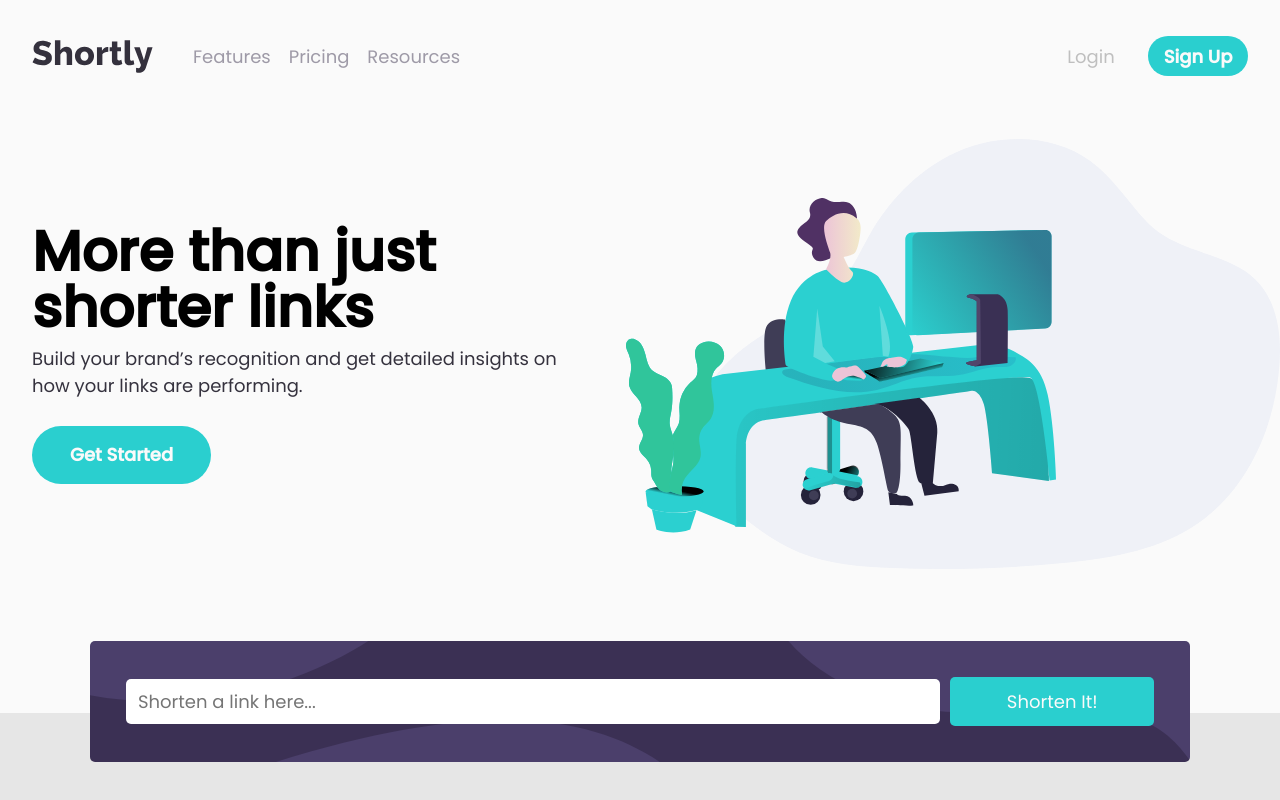
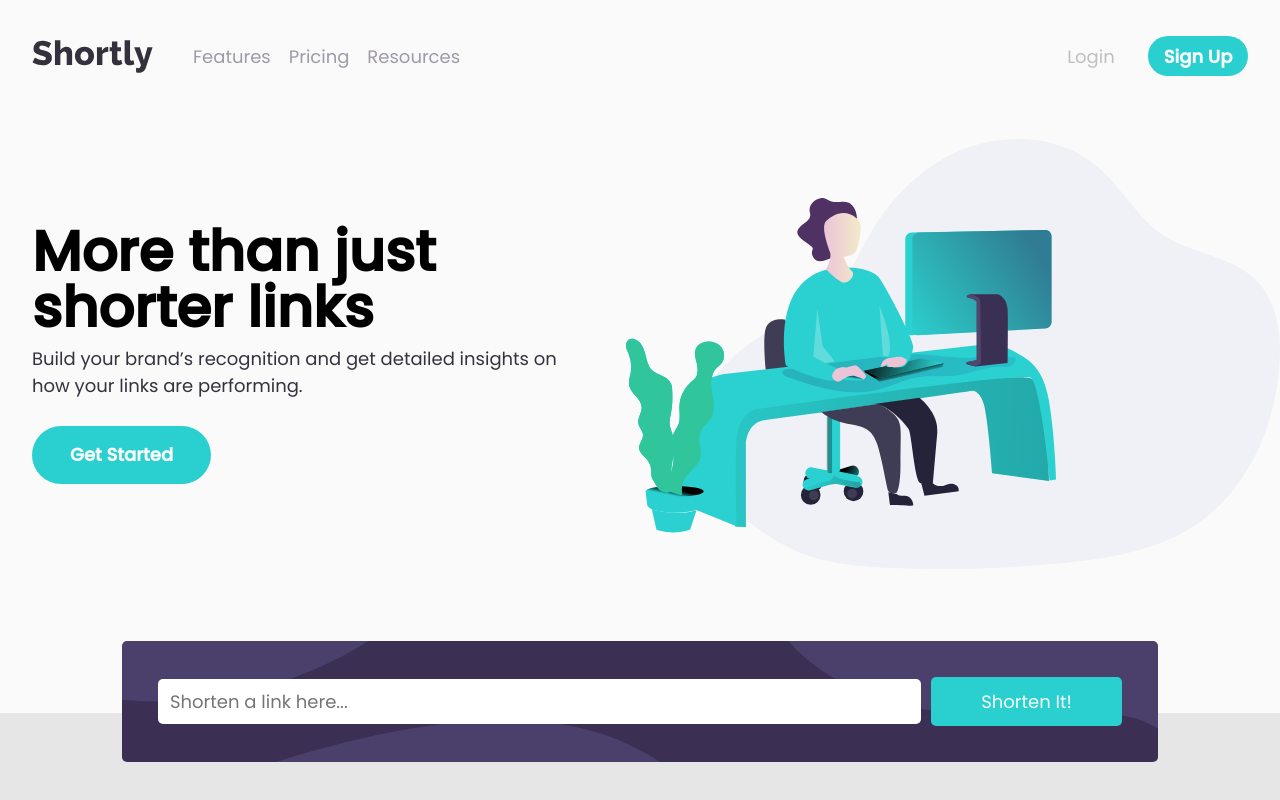
Before and after one commit to goranzu/fm-challenge-url-shortener, a React (Create React App) app: page / in a window 1280 px wide. Shown: the top 800 px of the page. Built offline with nearby package versions, Linux system fonts and the light colour scheme.

Commit message:
api request and showing result on screen

```diff
--- /dev/null
+++ b/src/components/LoadingSpinner.js
@@ -0,0 +1,14 @@
+import React from "react";
+
+function LoadingSpinner() {
+  return (
+    <div className="lds-ellipsis">
+      <div></div>
+      <div></div>
+      <div></div>
+      <div></div>
+    </div>
+  );
+}
+
+export default LoadingSpinner;
--- a/src/components/Results.js
+++ b/src/components/Results.js
@@ -1,26 +1,27 @@
-import React from "react";
+import React, { useState } from "react";
 import UrlForm from "./UrlForm";
+import LoadingSpinner from "./LoadingSpinner";
 
 function Results() {
+  const [shortLinks, setShortlinks] = useState([]);
+  const [loading, setLoading] = useState(false);
   return (
     <section className="results container">
-      <UrlForm />
-      <div hidden>
-        <div className="result">
-          <p className="original-url">https://frontendmentor.io</p>
-          <p className="short-url">https://rel.ink/4ksa</p>
-          <button className="btn t-green">Copy</button>
-        </div>
-        <div className="result">
-          <p className="original-url">https://frontendmentor.io</p>
-          <p className="short-url">https://rel.ink/4ksa</p>
-          <button className="btn t-green">Copy</button>
-        </div>
-        <div className="result">
-          <p className="original-url">https://frontendmentor.io</p>
-          <p className="short-url">https://rel.ink/4ksa</p>
-          <button className="btn t-green">Copy</button>
-        </div>
+      <UrlForm
+        setLoading={setLoading}
+        shortLinks={shortLinks}
+        setShortlinks={setShortlinks}
+      />
+      <div>
+        {loading && <LoadingSpinner />}
+        {shortLinks.length > 0 &&
+          shortLinks.map((link) => (
+            <div key={link.shortLink} className="result">
+              <p className="original-url">{link.originalLink}</p>
+              <p className="short-url">{link.shortLink}</p>
+              <button className="btn t-green">Copy</button>
+            </div>
+          ))}
       </div>
     </section>
   );
--- a/src/components/UrlForm.js
+++ b/src/components/UrlForm.js
@@ -1,20 +1,83 @@
-import React from "react";
+import React, { useState } from "react";
+import PropTypes from "prop-types";
 
-function UrlForm() {
+/*
+error_code
+1 	No URL specified ("url" parameter is empty)
+2 	Invalid URL submitted
+3 	Rate limit reached. Wait a second and try again
+4 	IP-Address has been blocked because of violating our terms of service
+5 	shrtcode code (slug) already taken/in use
+6 	Unknown error
+7 	No code specified ("code" parameter is empty)
+8 	Invalid code submitted (code not found/there is no such short-link)
+9 	Missing required parameters
+10 	Trying to shorten a disallowed Link. More information on disallowed links
+*/
+
+const API_URL = "https://api.shrtco.de/v2/";
+
+function shortenPath(url) {
+  return `/shorten?url=${url}`;
+}
+
+function UrlForm({ shortLinks, setShortlinks, setLoading }) {
+  const [url, setUrl] = useState("");
+  const [error, setError] = useState("");
+
+  async function handleSubmit(e) {
+    const URL_REGEX = /[-a-zA-Z0-9@:%._+~#=]{1,256}\.[a-zA-Z0-9()]{1,6}\b([-a-zA-Z0-9()@:%_+.~#?&//=]*)/;
+    setError("");
+    setLoading(false);
+    e.preventDefault();
+    if (!URL_REGEX.test(url) || url.length === 0) {
+      return setError("Please enter a valid url.");
+    }
+
+    setLoading(true);
+    try {
+      const response = await fetch(`${API_URL}${shortenPath(url)}`);
+      let data;
+      if (response.ok) {
+        data = await response.json();
+      } else {
+        console.log("error", data);
+      }
+
+      const link = {
+        originalLink: data.result.original_link,
+        shortLink: data.result.full_short_link,
+      };
+
+      setShortlinks([...shortLinks, link]);
+      setUrl("");
+      setLoading(false);
+    } catch (error) {
+      console.log(error);
+      setLoading(false);
+      setError(error.message);
+    }
+  }
+
   return (
-    <form className="url-form">
+    <form onSubmit={handleSubmit} className="url-form">
       <label className="sr-only" htmlFor="url">
         URL
       </label>
+      <div className="form-group">
         <input
+          value={url}
+          onChange={(e) => {
+            setError("");
+            setUrl(e.target.value);
+          }}
           type="text"
           name="url"
           id="url"
           placeholder="Shorten a link here..."
         />
-      <p className="error-message" hidden>
-        Please add a link
-      </p>
+        {error.length > 0 && <p className="error-message">{error}</p>}
+      </div>
       <button type="submit" className="btn bg-green">
         Shorten It!
       </button>
@@ -22,4 +85,10 @@ function UrlForm() {
   );
 }
 
+UrlForm.propTypes = {
+  shortLinks: PropTypes.array.isRequired,
+  setShortlinks: PropTypes.func.isRequired,
+  setLoading: PropTypes.func.isRequired,
+};
+
 export default UrlForm;
--- a/src/index.css
+++ b/src/index.css
@@ -304,6 +304,21 @@ main > section + section {
 
 .results {
   margin-top: -8em;
+  max-width: 1100px;
+}
+
+.results .result {
+  background-color: var(--clr-neutral-300);
+  display: grid;
+  grid-template-columns: 4fr 2fr 1fr;
+  gap: 10px;
+  padding: 1em;
+  margin-top: 1em;
+  border-radius: var(--br);
+}
+
+.result .original-url {
+  justify-self: start;
 }
 
 .url-form {
@@ -315,7 +330,6 @@ main > section + section {
   background-color: var(--clr-primary-500);
   padding: 1em;
   border-radius: var(--br);
-  max-width: 1100px;
   margin-left: auto;
   margin-right: auto;
 }
@@ -342,16 +356,23 @@ main > section + section {
   border: 3px solid var(--clr-secondary);
 }
 
+.url-form .form-group {
+  position: relative;
+}
+
 .url-form .error-message {
   color: var(--clr-secondary);
   text-align: left;
   font-size: 0.8rem;
-  margin-top: 0.25em;
+  /* margin-top: 0.25em; */
   font-style: italic;
+  position: absolute;
+  bottom: -22px;
+  left: 10px;
 }
 
 .url-form .btn {
-  margin-top: 0.7em;
+  margin-top: 1.6em;
 }
 
 .url-form .btn:hover {
@@ -372,6 +393,7 @@ main > section + section {
 
   .url-form .btn {
     margin-top: 0;
+    align-self: flex-start;
   }
 }
 
@@ -573,3 +595,69 @@ main > section + section {
     grid-column: 1 / -1;
   }
 }
+
+/* Loading Spinner */
+
+.lds-ellipsis {
+  display: inline-block;
+  position: relative;
+  width: 80px;
+  height: 80px;
+}
+
+.lds-ellipsis div {
+  position: absolute;
+  top: 33px;
+  width: 13px;
+  height: 13px;
+  border-radius: 50%;
+  background: var(--clr-primary-500);
+  animation-timing-function: cubic-bezier(0, 1, 1, 0);
+}
+
+.lds-ellipsis div:nth-child(1) {
+  left: 8px;
+  animation: lds-ellipsis1 0.6s infinite;
+}
+
+.lds-ellipsis div:nth-child(2) {
+  left: 8px;
+  animation: lds-ellipsis2 0.6s infinite;
+}
+
+.lds-ellipsis div:nth-child(3) {
+  left: 32px;
+  animation: lds-ellipsis2 0.6s infinite;
+}
+
+.lds-ellipsis div:nth-child(4) {
+  left: 56px;
+  animation: lds-ellipsis3 0.6s infinite;
+}
+
+@keyframes lds-ellipsis1 {
+  0% {
+    transform: scale(0);
+  }
+  100% {
+    transform: scale(1);
+  }
+}
+
+@keyframes lds-ellipsis3 {
+  0% {
+    transform: scale(1);
+  }
+  100% {
+    transform: scale(0);
+  }
+}
+
+@keyframes lds-ellipsis2 {
+  0% {
+    transform: translate(0, 0);
+  }
+  100% {
+    transform: translate(24px, 0);
+  }
+}
```
Lines whose indentation alone changed are shown as unchanged.
